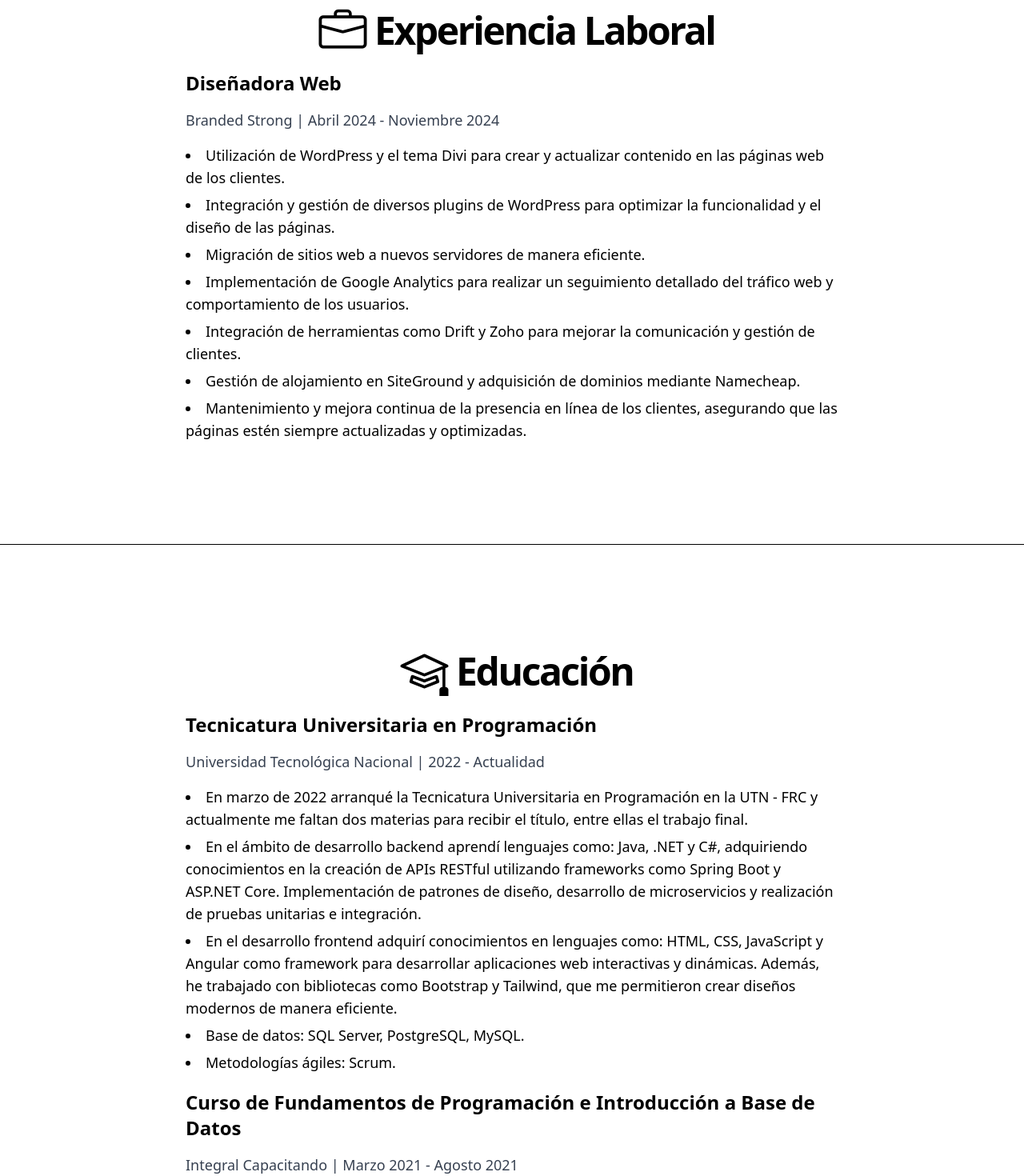
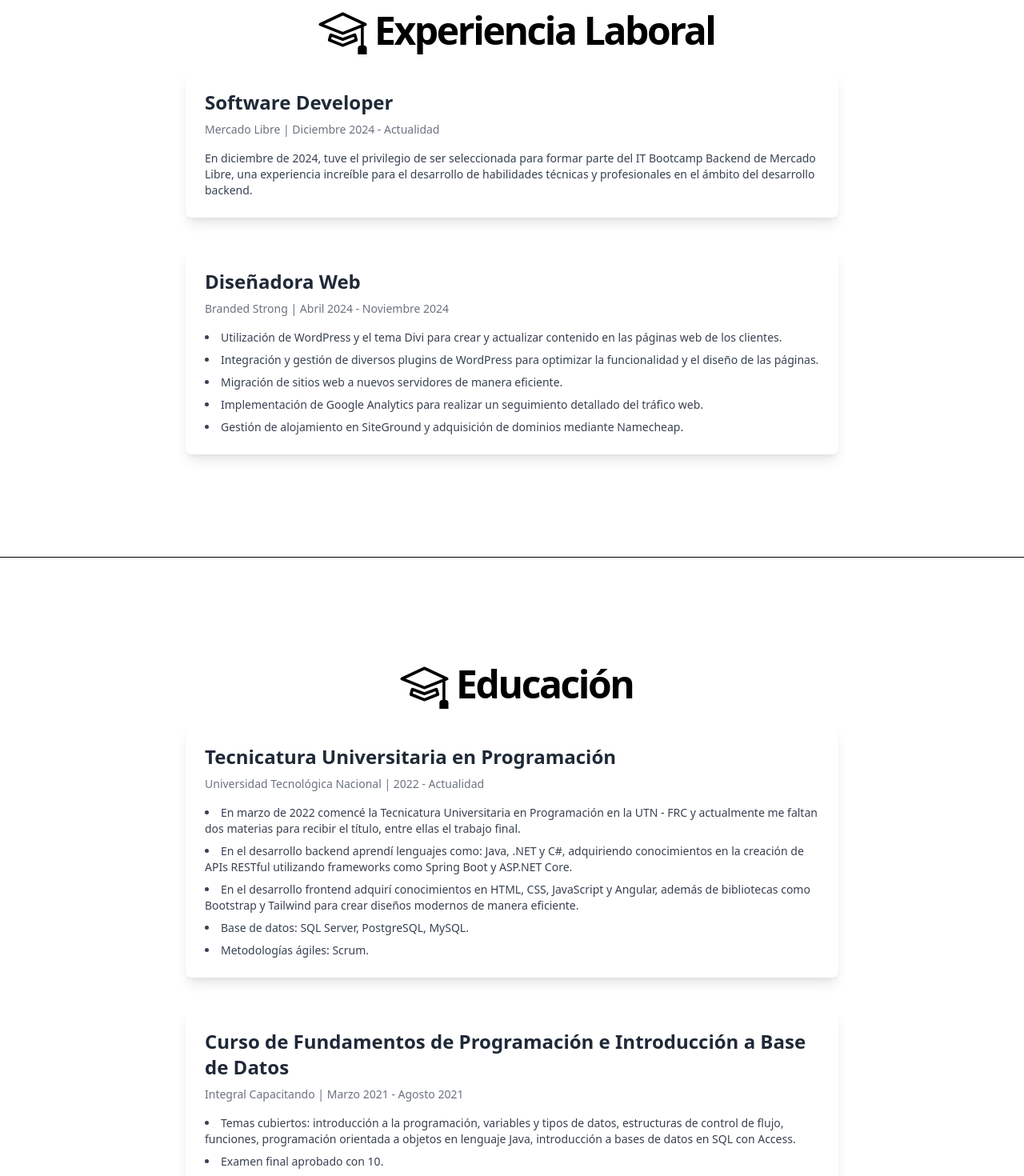
Before and after one commit to carolinacomba/my-portfolio, an Angular app: page / in a window 1280 px wide. Shown: the part 1120-2590 px from the top of the page at 80% size. Built offline with nearby package versions, Linux system fonts and the light colour scheme; a small style sheet from the web is missing.

Commit message:
cambios de estilos en experiencias y estudios. + nueva experiencia. cambios de colores del fondo. install de iconos de bootstrap y borrado el cdn

```diff
--- a/angular.json
+++ b/angular.json
@@ -20,7 +20,8 @@
             "tsConfig": "tsconfig.app.json",
             "assets": ["src/favicon.ico", "src/assets"],
             "styles": [
-              "src/styles.css"
+              "src/styles.css",
+              "node_modules/bootstrap-icons/font/bootstrap-icons.css"
             ],
             "scripts": []
           },
--- a/src/app/components/educacion/educacion.component.html
+++ b/src/app/components/educacion/educacion.component.html
@@ -1,62 +1,53 @@
 <section class="w-full py-12 md:py-24 lg:py-32 border-t border-black">
     <div class="max-w-4xl mx-auto px-7 md:px-8 lg:px-10">
-        <div class="grid gap-6">
-            <div class="items-center">
-                <h2 class="flex items-center text-3xl md:text-4xl lg:text-5xl font-bold tracking-tighter pb-5 justify-center">
-                    <i class="bi bi-mortarboard mx-3 text-6xl"></i>
-                    Educación
-                </h2>
-                <div class="space-y-4">
-                    <h3 class="text-xl md:text-2xl font-semibold mb-2">
+        <div class="text-center">
+            <h2
+                class="flex items-center text-3xl md:text-4xl lg:text-5xl font-bold tracking-tighter pb-5 justify-center">
+                <i class="bi bi-mortarboard mx-3 text-6xl"></i>
+                Educación
+            </h2>
+        </div>
+        <div class="space-y-10">
+            <!-- Card 1: Tecnicatura Universitaria en Programación -->
+            <div
+                class="bg-white dark:bg-gray-800 shadow-lg rounded-lg overflow-hidden transition-transform transform hover:scale-105">
+                <div class="p-6">
+                    <h3 class="text-2xl font-semibold mb-2 text-gray-800 dark:text-white">
                         Tecnicatura Universitaria en Programación
                     </h3>
-                    <p class="text-gray-700 dark:text-gray-400 md:text-lg">
+                    <p class="text-sm text-gray-500 dark:text-gray-400">
                         Universidad Tecnológica Nacional | 2022 - Actualidad
                     </p>
-                    <ul class="list-disc list-inside space-y-1.5 md:text-lg">
-                        <li>
-                            En marzo de 2022 arranqué la Tecnicatura Universitaria en Programación
-                            en la UTN - FRC y actualmente me faltan dos materias para recibir el título, entre ellas el trabajo final.
+                    <ul class="list-inside list-disc mt-4 text-gray-700 dark:text-gray-300 space-y-2 text-sm">
+                        <li>En marzo de 2022 comencé la Tecnicatura Universitaria en Programación en la UTN - FRC y
+                            actualmente me faltan dos materias para recibir el título, entre ellas el trabajo final.
                         </li>
-                        <li>
-                            En el ámbito de desarrollo backend aprendí lenguajes como: Java, .NET y C#,
-                            adquiriendo conocimientos en la creación de APIs RESTful utilizando frameworks como
-                            Spring Boot y
-                            ASP.NET Core. Implementación de patrones de diseño, desarrollo de microservicios y realización de pruebas unitarias e integración.
+                        <li>En el desarrollo backend aprendí lenguajes como: Java, .NET y C#, adquiriendo conocimientos
+                            en la creación de APIs RESTful utilizando frameworks como Spring Boot y ASP.NET Core.</li>
+                        <li>En el desarrollo frontend adquirí conocimientos en HTML, CSS, JavaScript y Angular, además
+                            de bibliotecas como Bootstrap y Tailwind para crear diseños modernos de manera eficiente.
                         </li>
-                        <li>
-                            En el desarrollo frontend adquirí conocimientos en lenguajes como: HTML,
-                            CSS, JavaScript y Angular como framework para desarrollar aplicaciones web interactivas
-                            y dinámicas. Además, he trabajado con bibliotecas como Bootstrap y Tailwind, que me permitieron crear diseños modernos de manera eficiente.
-                        </li>
-                        <li>
-                            Base de datos: SQL Server, PostgreSQL, MySQL.
-                        </li>
-                        <li>
-                            Metodologías ágiles: Scrum.
-                        </li>
+                        <li>Base de datos: SQL Server, PostgreSQL, MySQL.</li>
+                        <li>Metodologías ágiles: Scrum.</li>
                     </ul>
                 </div>
-                <div class="space-y-4 mt-5">
-                    <h3 class="text-xl md:text-2xl font-semibold mb-2">
+            </div>
+
+            <!-- Card 2: Curso de Fundamentos de Programación e Introducción a Base de Datos -->
+            <div
+                class="bg-white dark:bg-gray-800 shadow-lg rounded-lg overflow-hidden transition-transform transform hover:scale-105">
+                <div class="p-6">
+                    <h3 class="text-2xl font-semibold mb-2 text-gray-800 dark:text-white">
                         Curso de Fundamentos de Programación e Introducción a Base de Datos
                     </h3>
-                    <p class="text-gray-700 dark:text-gray-400 md:text-lg">
+                    <p class="text-sm text-gray-500 dark:text-gray-400">
                         Integral Capacitando | Marzo 2021 - Agosto 2021
                     </p>
-                    <ul class="list-disc list-inside space-y-1.5 md:text-lg">
-                        <li>
-                            Temas cubiertos incluyen: introducción a la programación, variables y
-                            tipos de datos,
-                            estructuras de
-                            control de flujo, funciones, programación orientada a objetos en
-                            lenguaje Java, introducción
-                            a bases de
-                            datos en lenguaje SQL en Access.
-                        </li>
-                        <li>
-                            Examen final aprobado con 10.
-                        </li>
+                    <ul class="list-inside list-disc mt-4 text-gray-700 dark:text-gray-300 space-y-2 text-sm">
+                        <li>Temas cubiertos: introducción a la programación, variables y tipos de datos, estructuras de
+                            control de flujo, funciones, programación orientada a objetos en lenguaje Java, introducción
+                            a bases de datos en SQL con Access.</li>
+                        <li>Examen final aprobado con 10.</li>
                     </ul>
                 </div>
             </div>
--- a/src/app/components/experiencia/experiencia.component.html
+++ b/src/app/components/experiencia/experiencia.component.html
@@ -1,33 +1,50 @@
 <section class="w-full py-12 md:py-24 lg:py-32 border-t border-black">
     <div class="max-w-4xl mx-auto px-7 md:px-8 lg:px-10">
-        <div class="gap-6 lg:grid-cols-2 lg:gap-10 items-center">
-            <h2
-                class="flex items-center text-3xl md:text-4xl lg:text-5xl font-bold tracking-tighter pb-5 justify-center">
-                <i class="bi bi-briefcase mx-3 text-6xl"></i>
+        <div class="text-center">
+            <h2 class="flex items-center text-3xl md:text-4xl lg:text-5xl font-bold tracking-tighter pb-5 justify-center">
+                <i class="bi bi-mortarboard mx-3 text-6xl"></i>
                 Experiencia Laboral
             </h2>
-            <div class="space-y-4">
-                <h3 class="text-xl md:text-2xl font-semibold mb-2">
+        </div>
+        <div class="space-y-10">
+            <div
+                class="bg-white dark:bg-gray-800 shadow-lg rounded-lg overflow-hidden transition-transform transform hover:scale-105">
+                <div class="p-6">
+                    <h3 class="text-2xl font-semibold mb-2 text-gray-800 dark:text-white">
+                        Software Developer
+                    </h3>
+                    <p class="text-sm text-gray-500 dark:text-gray-400">
+                        Mercado Libre | Diciembre 2024 - Actualidad
+                    </p>
+                    <p class="mt-4 text-gray-700 dark:text-gray-300 text-sm">
+                        En diciembre de 2024, tuve el privilegio de ser seleccionada para formar parte del IT Bootcamp
+                        Backend de Mercado Libre, una experiencia increíble para el desarrollo de habilidades técnicas y
+                        profesionales en el ámbito del desarrollo backend.
+                    </p>
+                </div>
+            </div>
+
+            <div
+                class="bg-white dark:bg-gray-800 shadow-lg rounded-lg overflow-hidden transition-transform transform hover:scale-105">
+                <div class="p-6">
+                    <h3 class="text-2xl font-semibold mb-2 text-gray-800 dark:text-white">
                         Diseñadora Web
                     </h3>
-                <p class="text-gray-700 dark:text-gray-400 md:text-lg">
+                    <p class="text-sm text-gray-500 dark:text-gray-400">
                         Branded Strong | Abril 2024 - Noviembre 2024
                     </p>
-                <ul class="list-disc list-inside space-y-1.5 md:text-lg">
-                    <li>Utilización de WordPress y el tema Divi para crear y actualizar contenido en las páginas web de
-                        los clientes.</li>
+                    <ul class="list-inside list-disc mt-4 text-gray-700 dark:text-gray-300 space-y-2 text-sm">
+                        <li>Utilización de WordPress y el tema Divi para crear y actualizar contenido en las páginas web
+                            de los clientes.</li>
                         <li>Integración y gestión de diversos plugins de WordPress para optimizar la funcionalidad y el
                             diseño de las páginas.</li>
                         <li>Migración de sitios web a nuevos servidores de manera eficiente.</li>
-                    <li>Implementación de Google Analytics para realizar un seguimiento detallado del tráfico web y
-                        comportamiento de los usuarios.</li>
-                    <li>Integración de herramientas como Drift y Zoho para mejorar la comunicación y gestión de
-                        clientes.</li>
+                        <li>Implementación de Google Analytics para realizar un seguimiento detallado del tráfico web.
+                        </li>
                         <li>Gestión de alojamiento en SiteGround y adquisición de dominios mediante Namecheap.</li>
-                    <li>Mantenimiento y mejora continua de la presencia en línea de los clientes, asegurando que las
-                        páginas estén siempre actualizadas y optimizadas.</li>
                     </ul>
                 </div>
             </div>
         </div>
+    </div>
 </section>
--- a/src/index.html
+++ b/src/index.html
@@ -10,7 +10,6 @@
   <link rel="stylesheet" href="https://cdnjs.cloudflare.com/ajax/libs/font-awesome/6.0.0/css/all.min.css"
     integrity="sha384-f0gGxs3q6li5A6I7UQelYHpe8f13b7od+i9SHaT5+qCXpH/JU8I9LYI79un1IsOl" crossorigin="anonymous">
   <link href="https://cdn.jsdelivr.net/npm/tailwindcss@2.2.19/dist/tailwind.min.css" rel="stylesheet">
-  <link rel="stylesheet" href="https://cdn.jsdelivr.net/npm/bootstrap-icons@1.10.0/font/bootstrap-icons.css">
   <meta name="google-site-verification" content="UPMroBSkkO9ZVEpZpI_nWB-iJwRpVrgMmyoDn1ME8ds" />
 </head>
 
```
Also changed, not shown: src/styles.css (+19 -21 lines), src/app/components/inicio/inicio.component.html (line endings or trailing spaces). Lines whose indentation alone changed are shown as unchanged.
